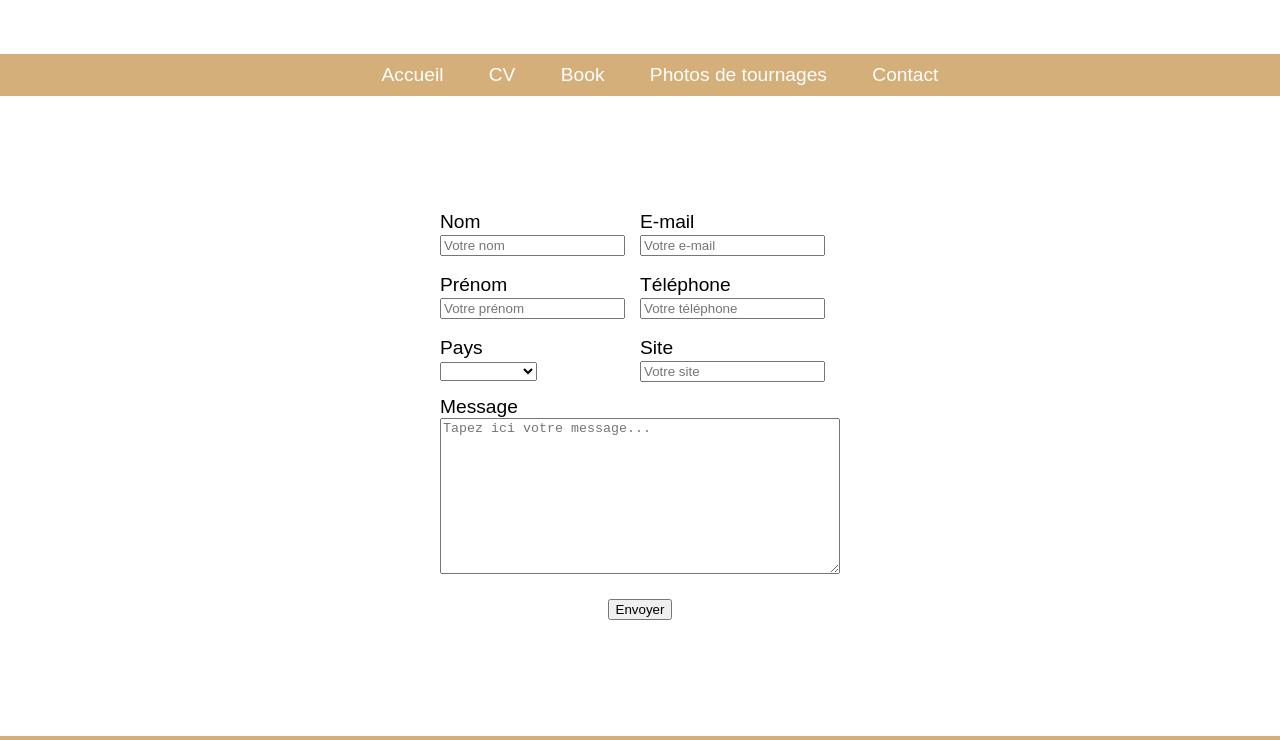
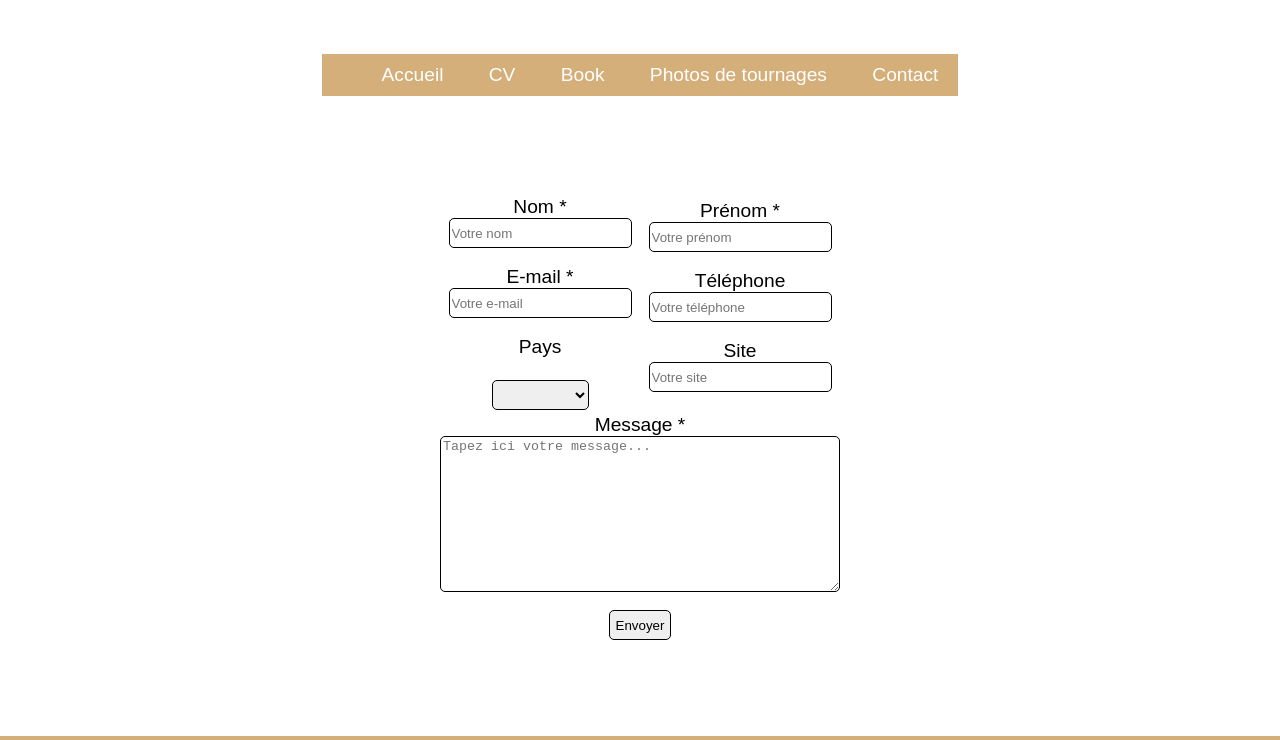
Before and after one commit to remyp54/projet-fil-vert, a plain HTML site: page contact.html in a window 1280 px wide. Shown: the part 111-851 px from the top of the page. Drawn offline with Linux system fonts and the light colour scheme.

Commit message:
Add files via upload

```diff
--- a/contact.html
+++ b/contact.html
@@ -27,13 +27,13 @@
 	<form method="get" action="">
 		<article>
 			<p>
-				<label for="nom">Nom</label>
-				<input type="text" name="nom" id="nom" placeholder="Votre nom">
+				<label for="nom">Nom *</label>
+				<input type="text" name="nom" id="nom" placeholder="Votre nom" required>
 			</p>
 			<br>
 			<p>
-				<label for="prenom">Prénom</label>
-				<input type="text" name="prenom" id="prenom" placeholder="Votre prénom">
+				<label for="mail">E-mail *</label>
+				<input type="mail" name="mail" id="mail" placeholder="Votre e-mail" required>
 			</p>
 			<br>
 			<p>
@@ -51,8 +51,8 @@
 
 		<article>
 			<p>
-				<label for="mail">E-mail</label>
-				<input type="mail" name="mail" id="mail" placeholder="Votre e-mail">
+				<label for="prenom">Prénom *</label>
+				<input type="text" name="prenom" id="prenom" placeholder="Votre prénom" required>
 			</p>
 			<br>
 			<p>
@@ -67,13 +67,14 @@
 		</article>
 
 		<article>
+			<br>
 			<p>
-				<label for="message">Message</label>
-				<textarea type="text" name="message" id="message" cols="50" rows="10" placeholder="Tapez ici votre message..."></textarea>
+				<label for="message">Message *</label>
+				<textarea type="text" name="message" id="message" cols="50" rows="10" placeholder="Tapez ici votre message..." required></textarea>
 			</p>
 			<br>
 			<p id="envoyer">
-				<input type="button" value="Envoyer">
+				<input type="submit" value="Envoyer">
 			</p>
 		</article>
 	</form>
--- a/css/style.css
+++ b/css/style.css
@@ -211,8 +211,16 @@ form {
     width: 400px;
 }
 
+input, select {
+	border-radius: 5px;
+	height: 30px;
+	border: 1px solid black;
+}
+
 textarea {
 	width: 400px;
+	border-radius: 5px;
+	border: 1px solid black;
 }
 
 #envoyer {
@@ -223,47 +231,55 @@ textarea {
 /* ----------------------------------------------------- */
 /* Responsive début */
 
-@media screen and (max-width: 375px) {
-	body {
+@media screen and (min-width: 375px) {
+	p {
 		display: flex;
+		flex-direction: column;
 		flex-wrap: wrap;
 	}
 
 	#reseaux_sociaux {
 		display: flex;
+		flex-direction: column;
 		flex-wrap: wrap;
 	}
 
 	.modele {
 		display: flex;
+		flex-direction: column;
 		flex-wrap: wrap;
 	}
 
 	.tournages {
 		display: flex;
+		flex-direction: column;
 		flex-wrap: wrap;
 	}
 }
 
 
-@media screen and (max-width: 768px) {
+@media screen and (min-width: 768px) {
 	body {
 		display: flex;
+		flex-direction: column;
 		flex-wrap: wrap;
 	}
 
 	#reseaux_sociaux {
 		display: flex;
+		flex-direction: column;
 		flex-wrap: wrap;
 	}
 
 	.modele {
 		display: flex;
+		flex-direction: column;
 		flex-wrap: wrap;
 	}
 
 	.tournages {
 		display: flex;
+		flex-direction: column;
 		flex-wrap: wrap;
 	}
 }
```
